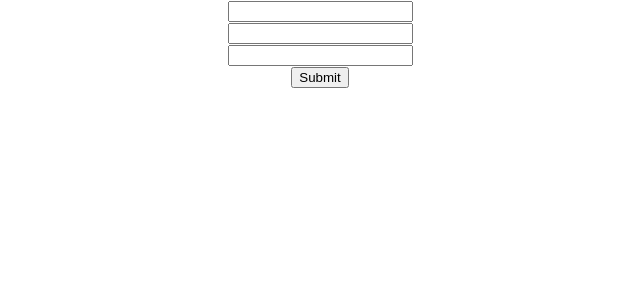
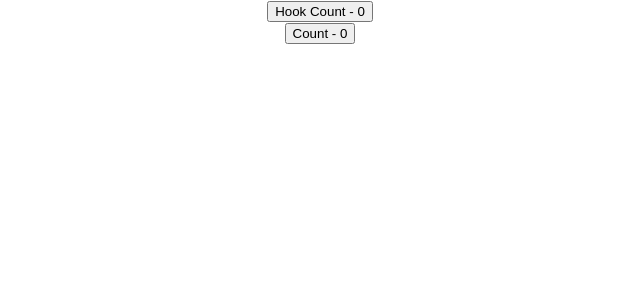
Before and after one commit to pushpendraaaa/learn-reactjs, a React (Create React App) app: page / in a window 1280 px wide. Shown: the top 300 px of the page, without its empty margins (320-960 px from the left). Built offline with nearby package versions, Linux system fonts and the light colour scheme.

Commit message:
Hook Counter

```diff
--- a/src/App.js
+++ b/src/App.js
@@ -1,8 +1,10 @@
 import "./App.css";
+import ClassCounter from "./react-hooks/01-ClassCounter";
+import HookCounter from "./react-hooks/02-HookCounter";
 // import ComponentC from "./components/23-context-api/2301-ComponentC";
 // import { UserProvider } from "./components/23-context-api/2304-UserContext";
 // import PostList from "./components/24-http/2401-PostList";
-import PostForm from "./components/24-http/2402-PostForm";
+// import PostForm from "./components/24-http/2402-PostForm";
 // import Counter from "./components/22-render-props/2204-Counter";
 // import LifeCycleA from "./components/14-lifecycle-method/1402-updating/1401-LifeCycleA";
 // import Fragment from "./components/15-fragments/1501-Fragment";
@@ -41,7 +43,9 @@ import PostForm from "./components/24-http/2402-PostForm";
 function App() {
 	return (
 		<div className="App">
-			<PostForm />
+			<HookCounter />
+			<ClassCounter />
+			{/* <PostForm /> */}
 			{/* <PostList /> */}
 			{/* <UserProvider value="Pushpendra">
 				<ComponentC />
--- /dev/null
+++ b/src/react-hooks/01-ClassCounter.js
@@ -0,0 +1,27 @@
+import React, { Component } from "react";
+
+class ClassCounter extends Component {
+	constructor(props) {
+		super(props);
+
+		this.state = {
+			count: 0,
+		};
+	}
+
+	incrementCount = () => {
+		this.setState({
+			count: this.state.count + 1,
+		});
+	};
+
+	render() {
+		return (
+			<div>
+				<button onClick={this.incrementCount}>Count - {this.state.count}</button>
+			</div>
+		);
+	}
+}
+
+export default ClassCounter;
--- /dev/null
+++ b/src/react-hooks/02-HookCounter.js
@@ -0,0 +1,12 @@
+import React, { useState } from "react";
+
+function HookCounter() {
+	const [count, setCount] = useState(0);
+	return (
+		<div>
+			<button onClick={() => setCount(count + 1)}>Hook Count - {count}</button>
+		</div>
+	);
+}
+
+export default HookCounter;
```
